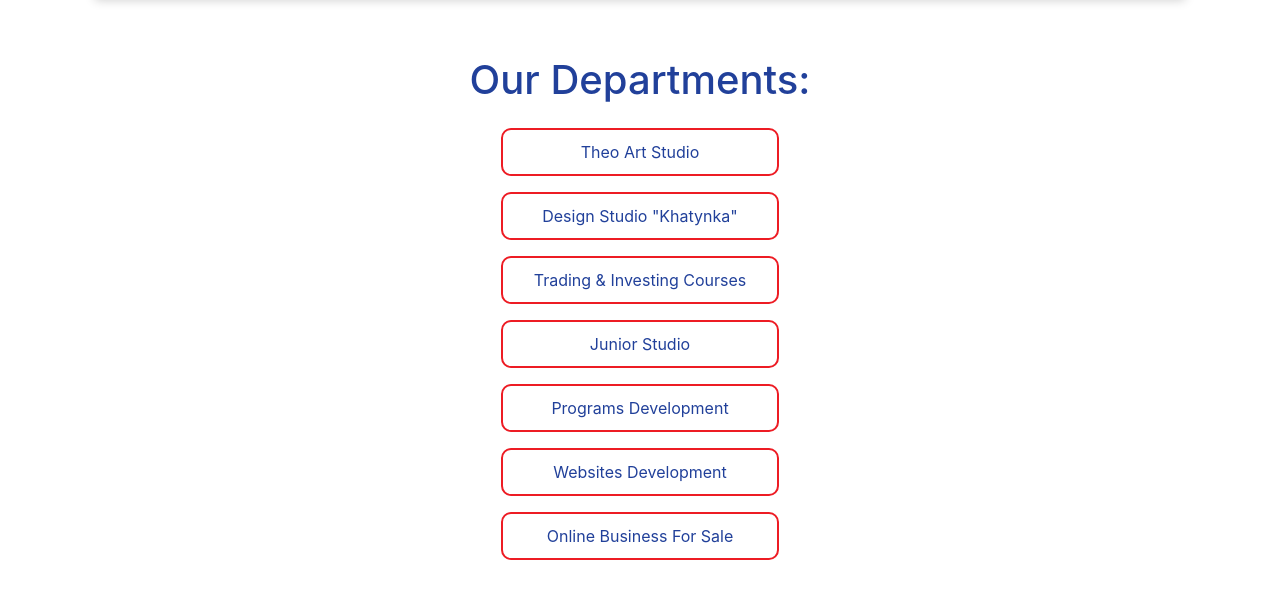
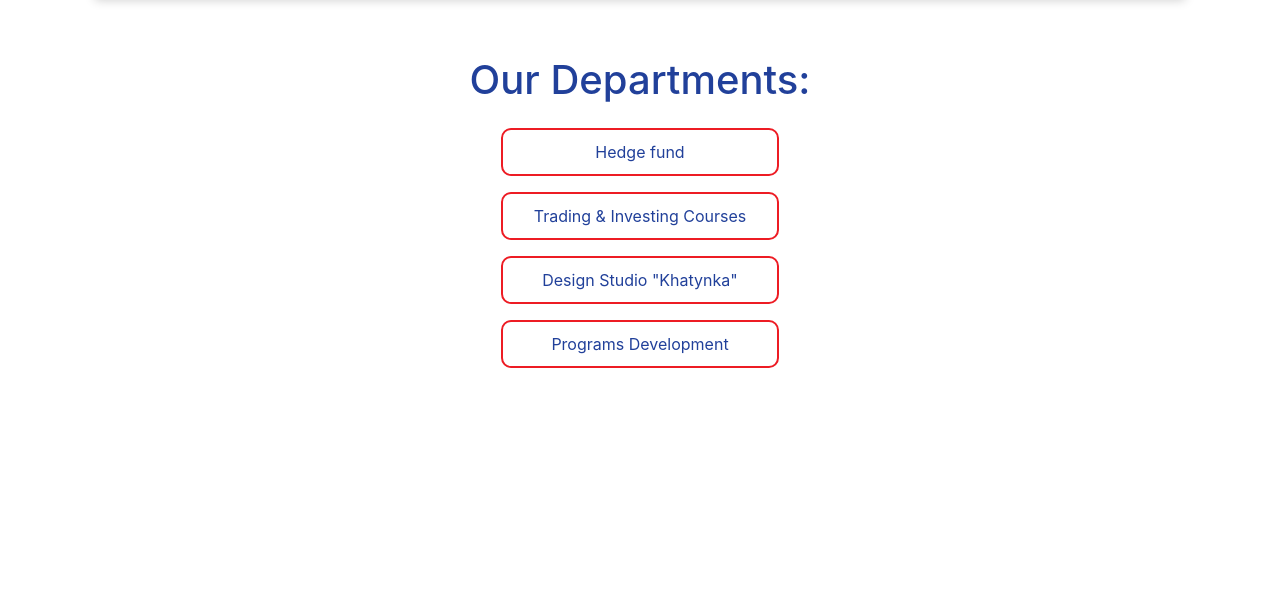
Before and after one commit to Dsibe/abtco, a Django app: page /departments in a window 1280 px wide. Shown: the part 139-738 px from the top of the page. Run offline with Django 3.2, Linux system fonts and the light colour scheme; some libraries are stand-ins or nearby versions.

Commit message:
'views.py'

```diff
--- a/abtco/urls.py
+++ b/abtco/urls.py
@@ -38,6 +38,7 @@ urlpatterns = [
     path('trading-ua-g/', trading_ua_g, name='trading-ua-g'),
     path('developing/', developing, name="developing"),
     path('contact-us/', contact_us, name="contact-us"),
+    path('hedge-fund/', hedge_fund, name='hedge-fund'),
     path('fuel-additives/', fuel_additives, name="fuel-additives"),
     path('websites-developing/',
          websites_developing,
--- a/main/templates/main/departments.html
+++ b/main/templates/main/departments.html
@@ -22,9 +22,11 @@
   margin: 0 auto;
   color: #21409A;
   background-color: white;
-  "
+
 
 }
+
+
 </style>
 
 <!--
@@ -64,13 +66,8 @@
 
 
   <div style="text-align: center">
-
     <div class="row">
-      <a href="http://theo.abtco.us" class="btn-hover col-12 col-sm-12 col-md-4 col-lg-3 mt-3">Theo Art Studio</a>
-    </div>
-
-    <div class="row">
-      <a href="http://khatynka.abtco.us" class="btn-hover col-12 col-sm-12 col-md-4 col-lg-3 mt-3">Design Studio "Khatynka"</a>
+      <a href="/hedge-fund" class="btn-hover col-12 col-sm-12 col-md-4 col-lg-3 mt-3">Hedge fund</a>
     </div>
 
     <div class="row">
@@ -78,20 +75,25 @@
     </div>
 
     <div class="row">
-      <a href="/junior-studio" class="btn-hover col-12 col-sm-12 col-md-4 col-lg-3 mt-3">Junior Studio</a>
+      <a href="http://khatynka.abtco.us" class="btn-hover col-12 col-sm-12 col-md-4 col-lg-3 mt-3">Design Studio "Khatynka"</a>
     </div>
 
+    <!-- <div class="row">
+      <a href="/junior-studio" class="btn-hover col-12 col-sm-12 col-md-4 col-lg-3 mt-3">Junior Studio</a>
+    </div> -->
+
     <div class="row">
-      <a href="/underconstruction" class="btn-hover col-12 col-sm-12 col-md-4 col-lg-3 mt-3">Programs Development</a>
+      <a href="/developing" class="btn-hover col-12 col-sm-12 col-md-4 col-lg-3 mt-3">Programs Development</a>
     </div>
 
+    <!--
     <div class="row">
-      <a href="/underconstruction" class="btn-hover col-12 col-sm-12 col-md-4 col-lg-3 mt-3">Websites Development</a>
-    </div>
+      <a href="fuel-additives" class="btn-hover col-12 col-sm-12 col-md-4 col-lg-3 mt-3">Fuel Additives</a>
+    </div> -->
 
-    <div class="row">
-      <a href="http://fuelhelper.us" class="btn-hover col-12 col-sm-12 col-md-4 col-lg-3 mt-3">Online Business For Sale</a>
-    </div>
+    <!-- <div class="row">
+      <a href="websites-developing" class="btn-hover col-12 col-sm-12 col-md-4 col-lg-3 mt-3 mb-3">Websites Development</a>
+    </div> -->
   </div>
 
 
--- a/main/templates/main/trading_ru.html
+++ b/main/templates/main/trading_ru.html
@@ -48,7 +48,7 @@
 
     <a href="{% url 'trading-ru-i' %}" style="text-align: center;" class="row-eq-height mr-2 ml-2 mt-5 col-12">
       <p style="font-weight: 500" class="btn-hover">
-        Курс индивидуальный<br>⋅ Личный Наставник<br>⋅ Информация<br>⋅ Торговля На Реальном Счету<br>⋅ Заработок<br>⋅ Оплата Курса Из Заработанных Средств<br><strong>$5000.00</strong>
+        Курс индивидуальный<br>⋅ Личный Наставник<br>⋅ Информация<br>⋅ Торговля На Реальном Счету<br>⋅ Заработок<br>⋅ Оплата Курса Из Заработанных Средств<br><strong>$995.95</strong>
       </p>
     </a>
   </div>
--- a/main/urls.py
+++ b/main/urls.py
@@ -39,6 +39,7 @@ urlpatterns = [
     path('developing/', developing, name="developing"),
     path('contact-us/', contact_us, name="contact-us"),
     path('fuel-additives/', fuel_additives, name="fuel-additives"),
+    path('hedge-fund/', hedge_fund, name='hedge-fund'),
     path('websites-developing/',
          websites_developing,
          name="websites-developing"),
--- a/main/views.py
+++ b/main/views.py
@@ -13,6 +13,10 @@ from users.models import *
 dates = []
 
 
+def hedge_fund(request):
+    return render(request, r'main\hedge-fund.html')
+
+
 def departments(request):
     return render(request, r'main/departments.html')
 
@@ -23,6 +27,8 @@ def main(request):
     global dates
 
     def add_unlocked(user):
+        print(user)
+        print(user.unlocked)
         if int(user.unlocked) < 15:
             if int(user.unlocked) <= 2:
                 unlocked = int(user.unlocked) + 1
@@ -39,10 +45,9 @@ def main(request):
                     print(user, user.unlocked)
 
     day = datetime.datetime.today().weekday()
-    if day == 0 or day == 3:
 
+    if True:
         date = str(datetime.datetime.now())[:10]
-        print('Date: ', date)
         dates = Dates.objects.filter(dates=date)
         if not dates:
             Dates.objects.create(dates=date)
@@ -54,11 +59,12 @@ def main(request):
 
 
 def ud(request):
-    return HttpResponse("<h1>Under Construction</h1>")
+    return HttpResponse(
+        "<h1 style='text-align: center'>Under Construction</h1>")
 
 
 def developing(request):
-    return render(request, r'main/developing.html')
+    return redirect('http://www.4organizer.com')
 
 
 def junior_studio(request):
@@ -75,16 +81,15 @@ def contact_us(request):
             email = form.cleaned_data['email']
             message = form.cleaned_data['message']
             send_mail(f'New contact-us message from {email}, name: {name}',
-                      message, 'school@abtco.us', [
-                          'school@abtco.us', 'darik.pc@gmail.com',
-                          'abt.company@aol.com'
+                      message, 'abtcous2014@gmail.com', [
+                          'abt.company@aol.com', 'darik.pc@gmail.com',
+                          'abtcous2014@gmail.com'
                       ])
             return HttpResponse('You message has been sended succesfully')
     return render(request, r'main/contact_us.html', context={'form': form})
 
 
 def trading(request):
-    print('Trading')
     return render(request, r'main/trading.html')
 
 
--- a/users/templates/users/logout.html
+++ b/users/templates/users/logout.html
@@ -4,11 +4,11 @@
 {% block content %}
 
 <div class="content-section">
-  <h2>Вы вышли из аккаунта</h2>
-  <a href="{% url 'main' %}">Главная страница</a>
+  <h2>You´ve logged out.</h2>
+  <a href="{% url 'main' %}">Main</a>
   <div class="border-top pt-3">
     <small class="text-muted">
-      <a class="" href="{% url 'loginn' %}">Войти</a>
+      <a class="" href="{% url 'loginn' %}">Login</a>
     </small>
   </div>
 
--- a/users/templates/users/post_detail.html
+++ b/users/templates/users/post_detail.html
@@ -35,14 +35,10 @@
 <h2 style="text-align: center;" class="mt-2 mb-5">Почта для ваших домашних заданий: <strong>abt.company@aol.com</strong></h2>
 
 
-<h3 style="text-align: center;">Подписывайтесь на наши каналы в Instagram:</h3>
+<h3 style="text-align: center;">Подписывайтесь на наш канал в Instagram:</h3>
 <div class="mt-5" style="line-height: 0; text-align: center">
   <h3 style="color: #21309a; text-align: center;" class="mt-3">RU/UA</h3>
   <a style="text-align: center;" href="https://www.instagram.com/abtco_learning_course"><img style="text-align: center; width: 30%;" src="https://code-d.000webhostapp.com/ins1.png"></a>
 </div>
 
-<div class="mt-2" style="line-height: 0; text-align: center">
-  <h3 style="color: #21309a; text-align: center;" class="mt-3">EN/ES</h3>
-  <a style="text-align: center;" href="https://www.instagram.com/abtco_course"><img style="text-align: center; width: 30%;" src="https://code-d.000webhostapp.com/ins2.png"></a>
-</div>
 {% endblock %}
--- a/users/views.py
+++ b/users/views.py
@@ -189,7 +189,7 @@ def profile(request):
         for i in range(1, int(user_profile.unlocked) + 1):
             posts |= Post.objects.filter(title=i)
             print(posts)
-
+        posts = posts.order_by('title')
         context = {"user": user, "posts": posts}
         return render(request, "users/profile.html", context)
 
```
Also changed, not shown: abtco/settings.py (+10 -5 lines), main/templates/main/hedge-fund.html (added, +17 -0 lines), main/templates/main/main.html (+4 -4 lines), db.sqlite3.
